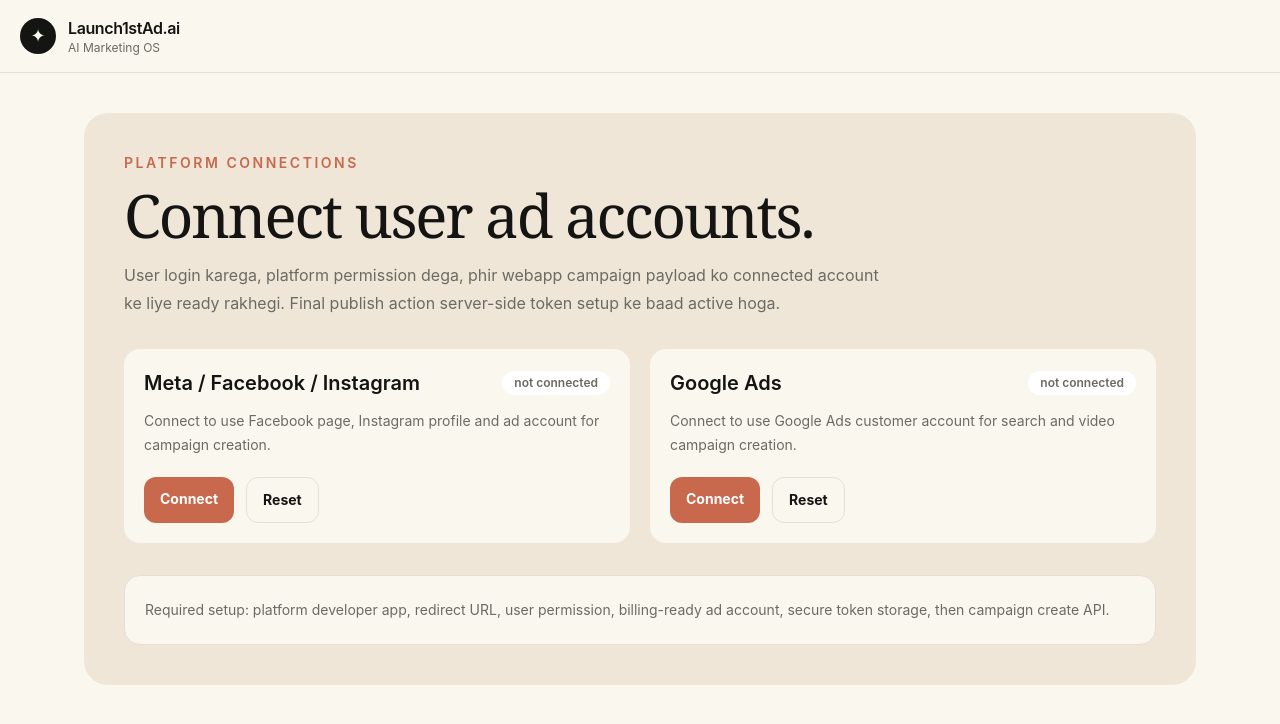
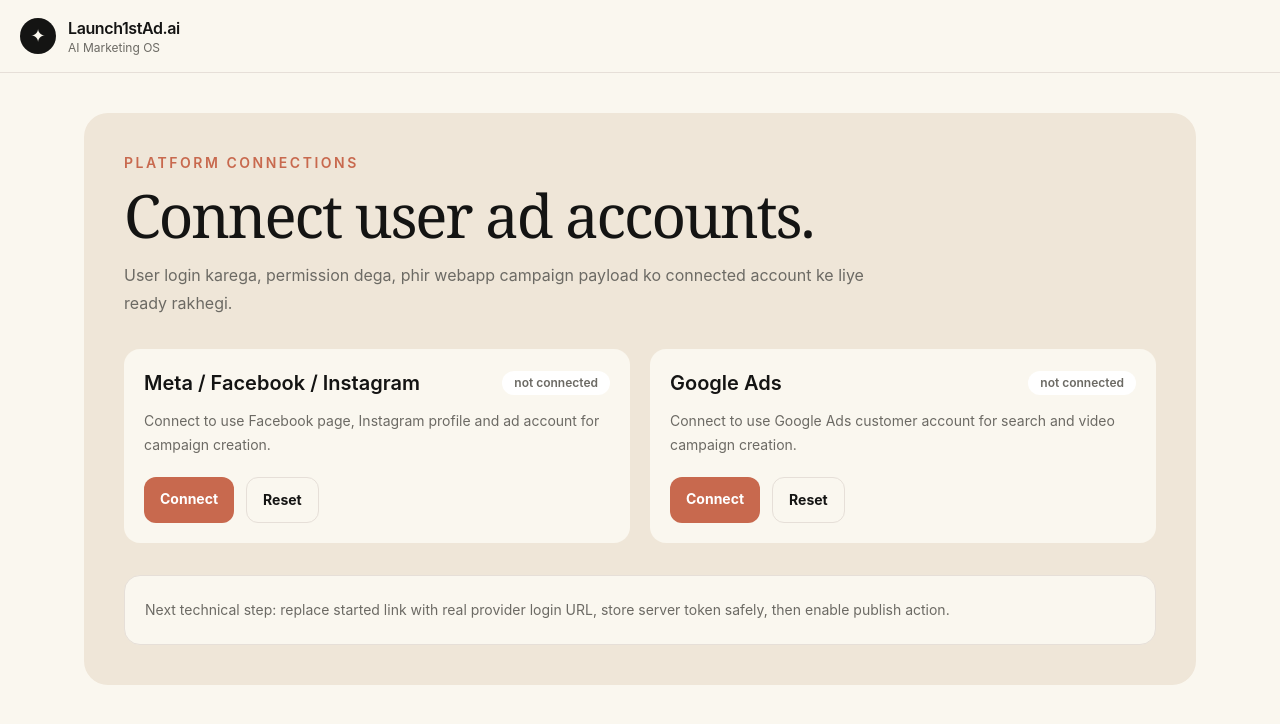
Before and after one commit to lkmeeena882437-dotcom/Launch1stAd.ai, a Next.js app: page /connections in a window 1280 px wide. Shown: the top 724 px of the page. Built offline with nearby package versions, Linux system fonts and the light colour scheme.

Commit message:
Make platform connection UI state ready

```diff
--- a/components/connections/ConnectionsPanel.tsx
+++ b/components/connections/ConnectionsPanel.tsx
@@ -13,11 +13,15 @@ export function ConnectionsPanel() {
     const provider = searchParams.get("provider");
     const status = searchParams.get("status");
     if ((provider === "meta" || provider === "google") && status === "connected") {
-      setConnections(saveConnectionStatus(provider, "connected", "Login callback received. Token exchange/storage needs server approval setup."));
+      setConnections(saveConnectionStatus(provider, "connected", "Login callback received. Server token storage can be enabled."));
+      return;
+    }
+    if ((provider === "meta" || provider === "google") && status === "started") {
+      setConnections(saveConnectionStatus(provider, "started", "Connection flow started. Add platform login URL to complete real account connection."));
       return;
     }
     if ((provider === "meta" || provider === "google") && status === "error") {
-      setConnections(saveConnectionStatus(provider, "error", "Connection could not start. Check environment variables and platform app setup."));
+      setConnections(saveConnectionStatus(provider, "error", "Connection could not start. Check platform setup."));
       return;
     }
     setConnections(saved);
@@ -28,7 +32,7 @@ export function ConnectionsPanel() {
       <div className="rounded-3xl bg-card p-6 md:p-10">
         <p className="text-sm font-semibold uppercase tracking-[0.18em] text-coral">Platform connections</p>
         <h1 className="serif-display mt-3 text-4xl md:text-6xl">Connect user ad accounts.</h1>
-        <p className="mt-4 max-w-3xl leading-7 text-muted">User login karega, platform permission dega, phir webapp campaign payload ko connected account ke liye ready rakhegi. Final publish action server-side token setup ke baad active hoga.</p>
+        <p className="mt-4 max-w-3xl leading-7 text-muted">User login karega, permission dega, phir webapp campaign payload ko connected account ke liye ready rakhegi.</p>
 
         <div className="mt-8 grid gap-5 md:grid-cols-2">
           {connections.map((connection) => (
@@ -39,7 +43,7 @@ export function ConnectionsPanel() {
               </div>
               <p className="mt-3 text-sm leading-6 text-muted">{connection.note}</p>
               <div className="mt-5 flex flex-wrap gap-3">
-                <a href={`/api/connect/${connection.provider}/start`} className="rounded-xl bg-coral px-4 py-3 text-sm font-bold text-white">Connect</a>
+                <a href={`/connections?provider=${connection.provider}&status=started`} className="rounded-xl bg-coral px-4 py-3 text-sm font-bold text-white">Connect</a>
                 <button type="button" onClick={() => setConnections(saveConnectionStatus(connection.provider, "not_connected"))} className="rounded-xl border border-hairline px-4 py-3 text-sm font-bold">Reset</button>
               </div>
             </div>
@@ -47,7 +51,7 @@ export function ConnectionsPanel() {
         </div>
 
         <div className="mt-8 rounded-2xl border border-hairline bg-canvas p-5 text-sm leading-7 text-muted">
-          Required setup: platform developer app, redirect URL, user permission, billing-ready ad account, secure token storage, then campaign create API.
+          Next technical step: replace started link with real provider login URL, store server token safely, then enable publish action.
         </div>
       </div>
     </section>
```
